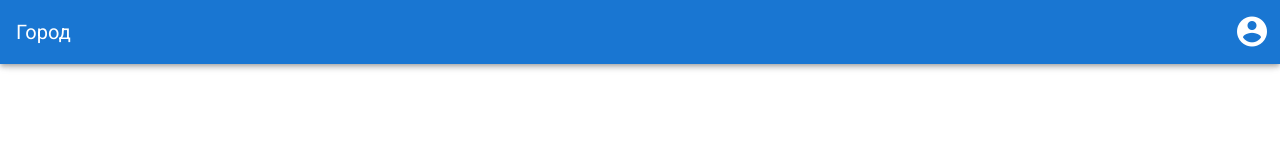
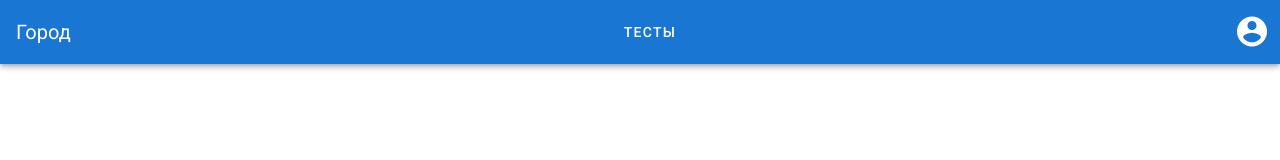
Before and after one commit to log95/city-expert-frontend, a Vue app: page / in a window 1280 px wide. Shown: the top 160 px of the page. Built offline with nearby package versions, Linux system fonts and the light colour scheme.

Commit message:
Add header menu item

```diff
--- a/src/components/Layout/Header.vue
+++ b/src/components/Layout/Header.vue
@@ -6,6 +6,17 @@
             absolute
     >
         <v-toolbar-title>{{ $t('APP_NAME') }}</v-toolbar-title>
+
+        <v-spacer></v-spacer>
+
+        <v-toolbar-items>
+            <v-btn
+                @click="$router.push({name: 'PublicTestIndexPage'})"
+                text
+            >
+                {{ $t('MAIN_TOOLBAR_ITEMS.TESTS') }}
+            </v-btn>
+        </v-toolbar-items>
 
         <v-spacer></v-spacer>
 
--- a/src/locales/ru.json
+++ b/src/locales/ru.json
@@ -1,4 +1,7 @@
 {
+  "MAIN_TOOLBAR_ITEMS": {
+    "TESTS": "Тесты"
+  },
   "APP_NAME": "Город",
   "HEADER_TOOLBAR": {
     "ENTER": "Войти",
```
